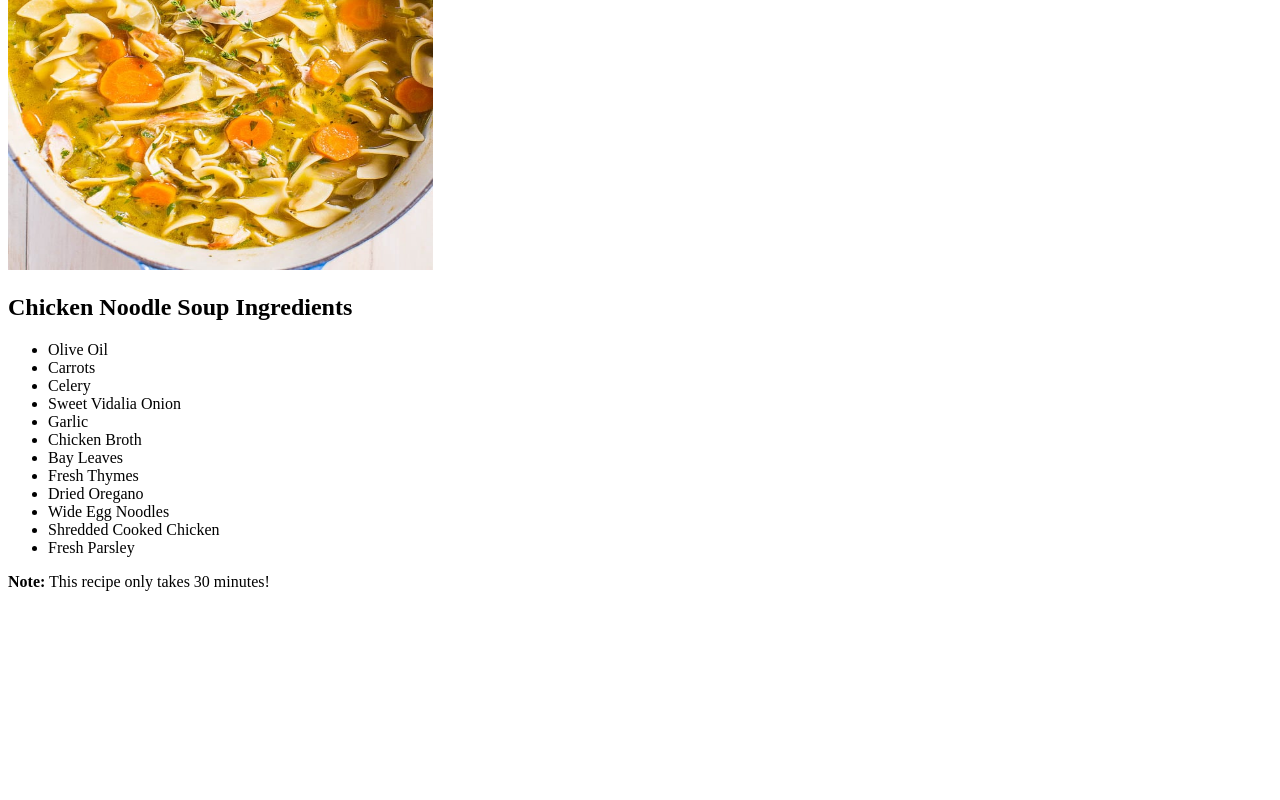
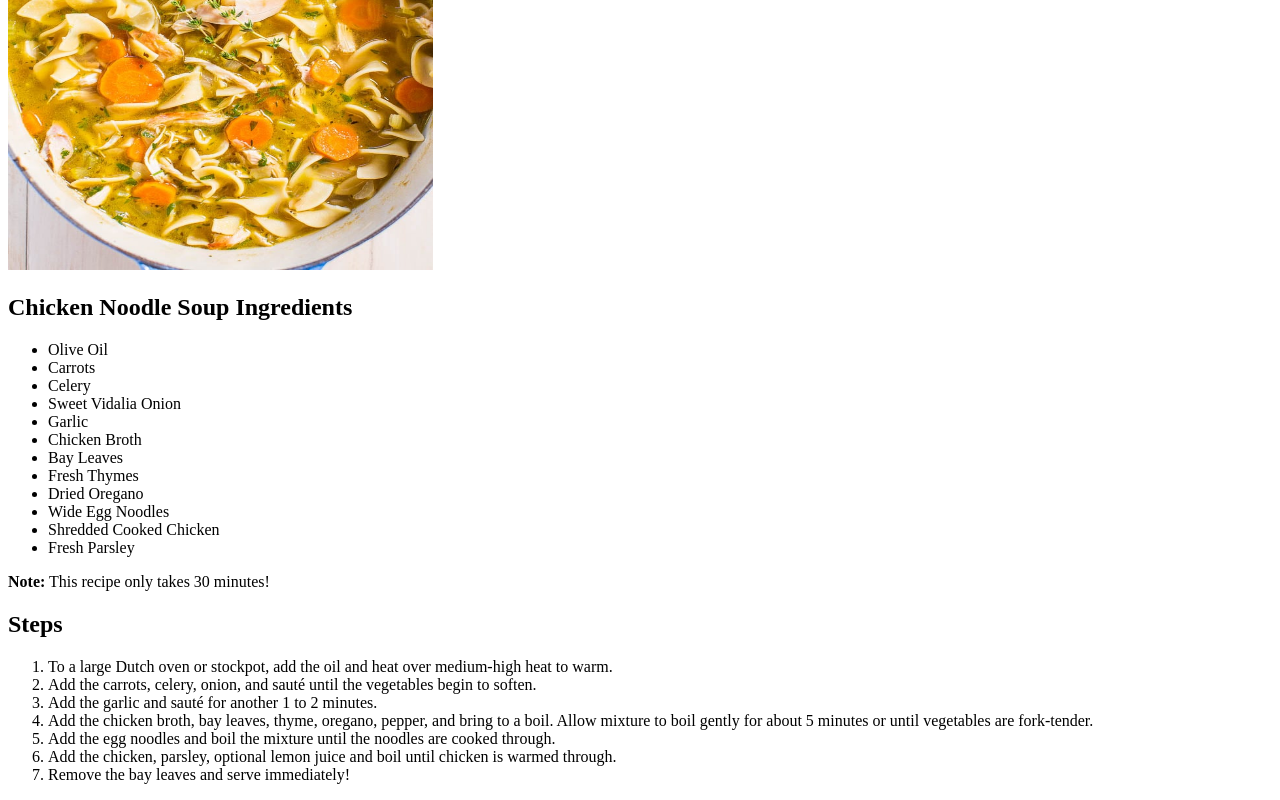
Before and after one commit to joshuazhou08/odin-recipes, a plain HTML site: page recipes/chicken-noodle.html in a window 1280 px wide. Shown: the part 310-1110 px from the top of the page. Before the commit the page ends 917 px from the top, so only its background shows below. Drawn offline with Linux system fonts and the light colour scheme.

Commit message:
Add corresponding titles

```diff
--- a/recipes/chicken-noodle.html
+++ b/recipes/chicken-noodle.html
@@ -4,7 +4,7 @@
     <meta charset="UTF-8">
     <meta http-equiv="X-UA-Compatible" content="IE=edge">
     <meta name="viewport" content="width=device-width, initial-scale=1.0">
-    <title>Document</title>
+    <title>Chicken Noodle Soup</title>
 </head>
 <body>
     <h1>Chicken Noodle Soup</h1>
@@ -25,5 +25,16 @@
         <li>Fresh Parsley</li>
     </ul>
     <p><strong>Note:</strong> This recipe only takes 30 minutes!</p>
+    <h2>Steps</h2>
+    <ol>
+        <li>To a large Dutch oven or stockpot, add the oil and heat over medium-high heat to warm.</li>
+        <li>Add the carrots, celery, onion, and sauté until the vegetables begin to soften.</li>
+        <li>Add the garlic and sauté for another 1 to 2 minutes.</li>
+        <li>Add the chicken broth, bay leaves, thyme, oregano, pepper, and bring to a boil. Allow mixture to boil gently for about 5 minutes or until vegetables are fork-tender.
+        </li>
+        <li>Add the egg noodles and boil the mixture until the noodles are cooked through. </li>
+        <li>Add the chicken, parsley, optional lemon juice and boil until chicken is warmed through.</li>
+        <li>Remove the bay leaves and serve immediately! </li>
+    </ol>
 </body>
 </html>
```
Also changed, not shown: index.html (+1 -1 lines).
